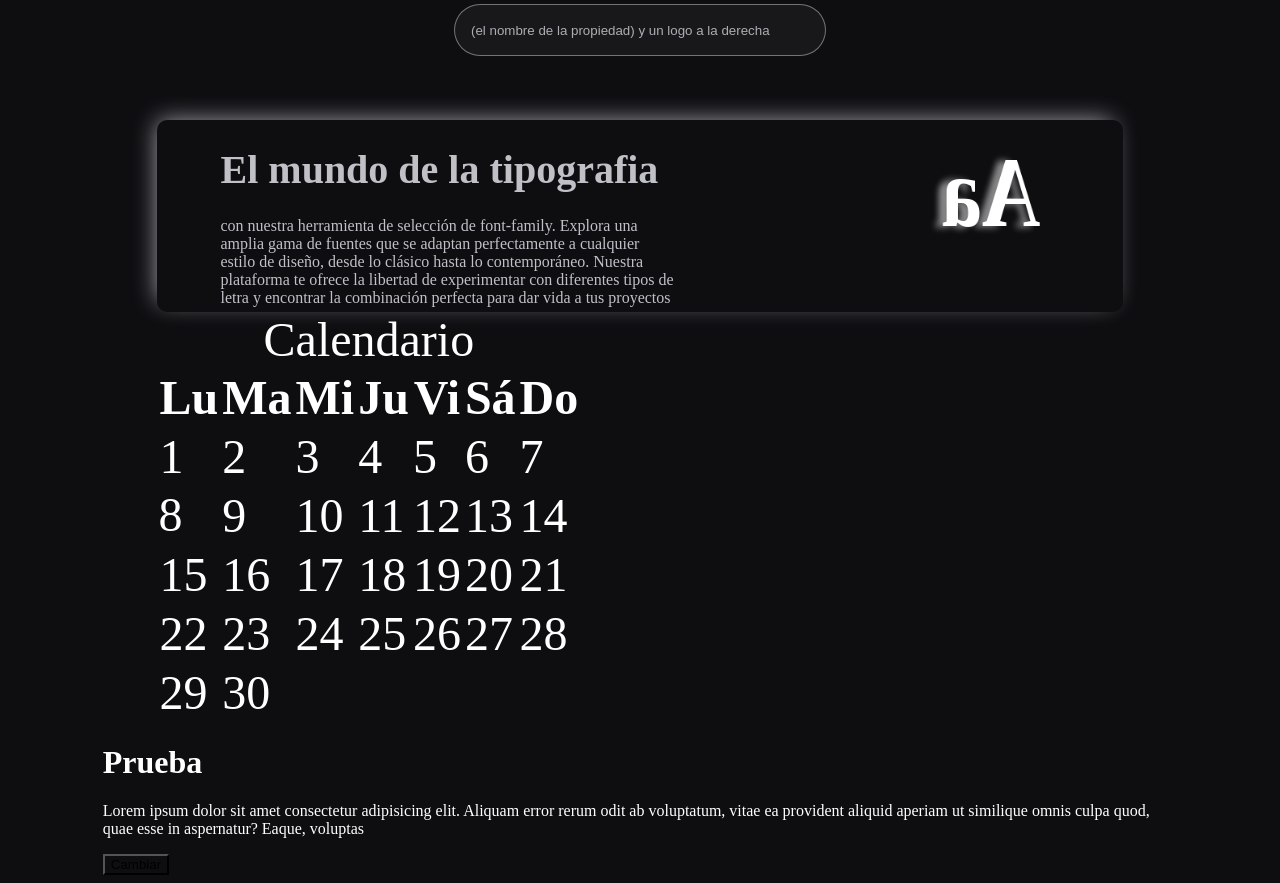
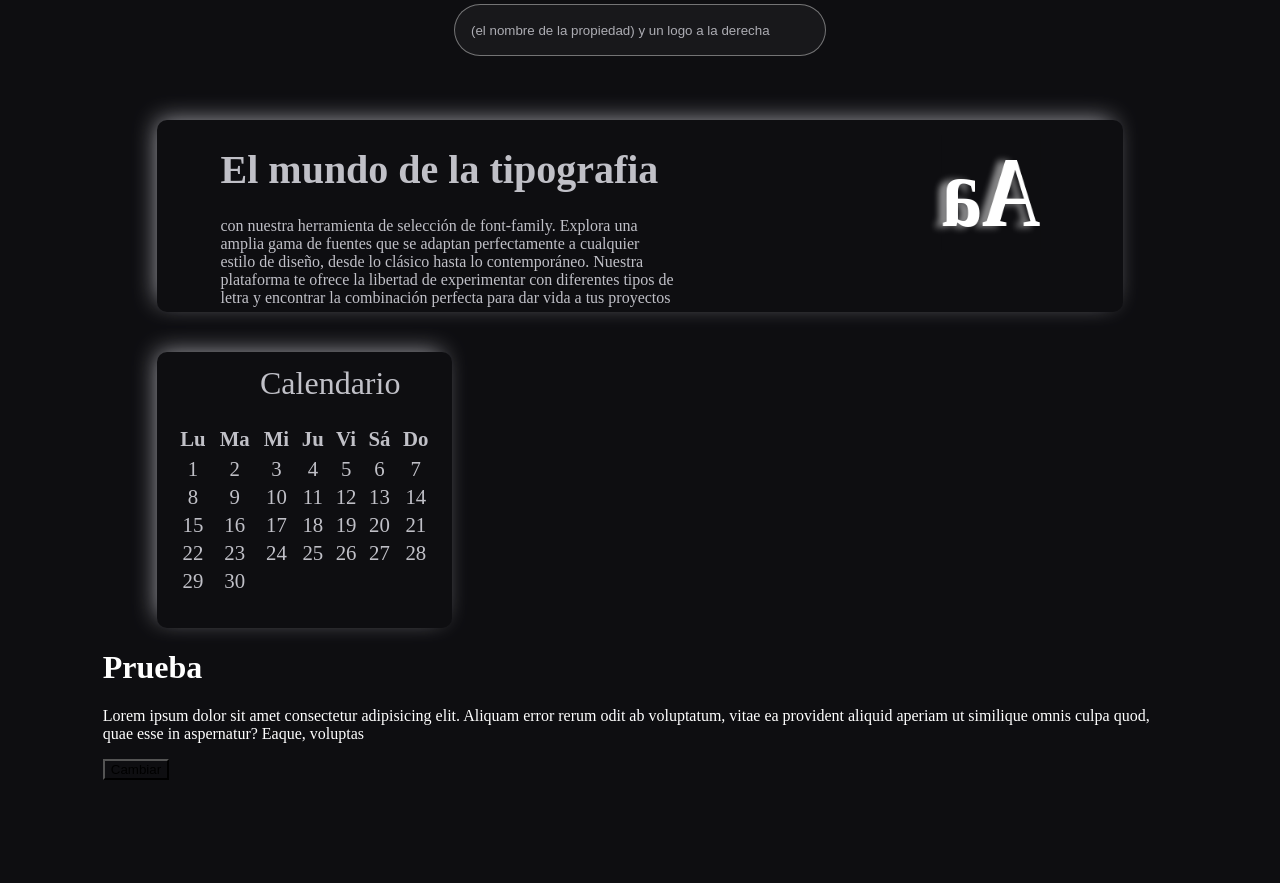
Before and after one commit to Alan-Ribeca/practicas-React, a React (Vite) app in the folder Family/fontFamily/: page / in a window 1280 px wide. Shown: the part 400-1283 px from the top of the page. After the commit the page ends 1188 px from the top, so only its background shows below. Built offline with nearby package versions, Linux system fonts and the light colour scheme; no server answers.

Commit message:
terminando segundo grid

```diff
--- a/Family/fontFamily/src/components/grid/contenedor.scss
+++ b/Family/fontFamily/src/components/grid/contenedor.scss
@@ -50,4 +50,13 @@
   align-items: center;
   width: 90%;
   margin: 0 auto;
+  color: rgba(208, 208, 216, 0.918);;
 }
+
+
+.grid {
+  display: grid;
+  grid-template-columns: repeat(3, 1fr);
+  grid-template-rows: auto;
+  gap: 2.5rem;
+}
--- a/Family/fontFamily/src/components/gridDos/GridDos.jsx
+++ b/Family/fontFamily/src/components/gridDos/GridDos.jsx
@@ -4,7 +4,7 @@ export const GridDos = () => {
   return (
     <>
       <table className="gridDos">
-        <caption className="calendario">Calendario</caption>
+        <p className="calendario">Calendario</p>
         <thead className="thead">
           <tr className="tr">
             <th className="th">Lu</th>
@@ -27,7 +27,7 @@ export const GridDos = () => {
             <td className="th">7</td>
           </tr>
           <tr className="tr">
-            <tb className="th">8</tb>
+            <td className="th">8</td>
             <td className="th">9</td>
             <td className="th">10</td>
             <td className="th">11</td>
--- a/Family/fontFamily/src/components/gridDos/gridDos.scss
+++ b/Family/fontFamily/src/components/gridDos/gridDos.scss
@@ -0,0 +1,20 @@
+.gridDos {
+  padding: 4.5rem 1rem 2rem 1rem;
+  border-radius: 10px;
+  box-shadow: -5px -5px 25px -6px rgba(208, 208, 216, 0.808);
+  position: relative;
+
+  .calendario {
+    font-size: 2rem;
+    position: absolute;
+    margin: 0;
+    top: 5%;
+    left: 35%;
+  }
+
+  .th {
+    text-align: center;
+    font-size: 1.3rem;
+  }
+
+}
--- a/Family/fontFamily/src/components/gridUno/gridUno.scss
+++ b/Family/fontFamily/src/components/gridUno/gridUno.scss
@@ -19,7 +19,7 @@
   border-radius: 10px;
   box-shadow: -5px -5px 25px -6px rgba(208, 208, 216, 0.808);
   overflow: hidden;
-  color: rgba(208, 208, 216, 0.918);
+  grid-column: 1 / -1;
 
   .h2GridUno {
     font-size: 2.5rem;
```
